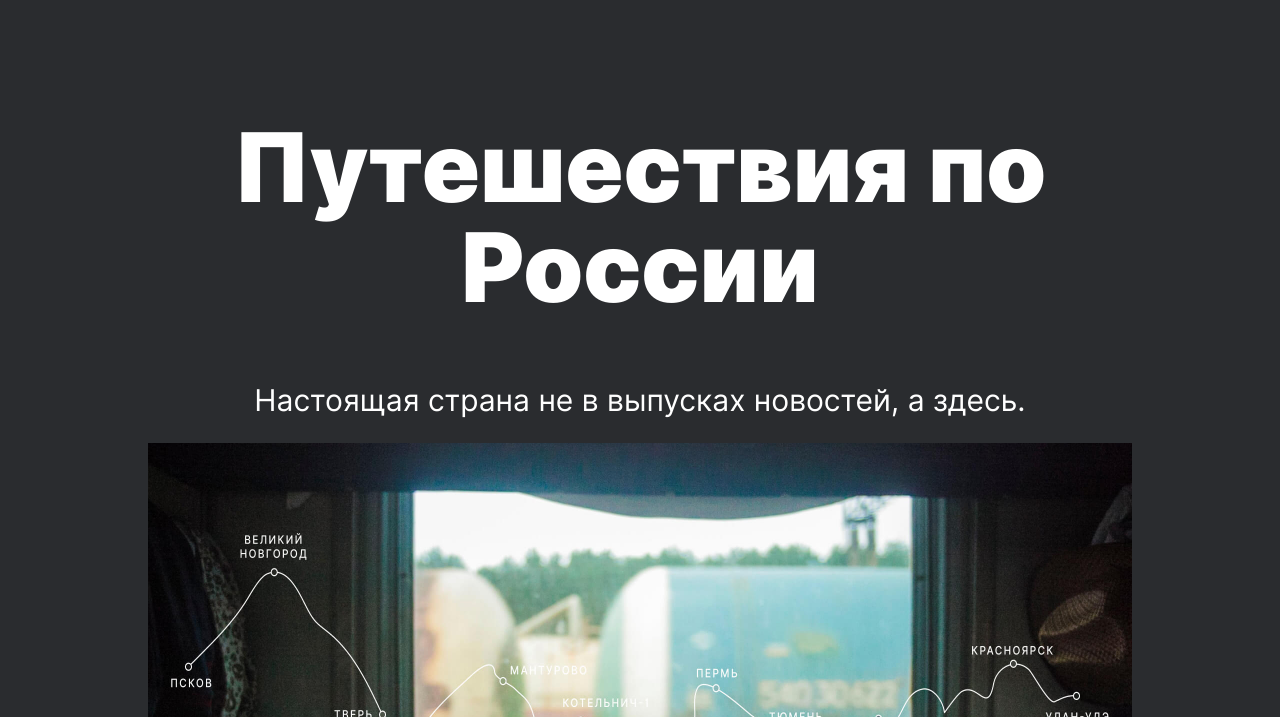
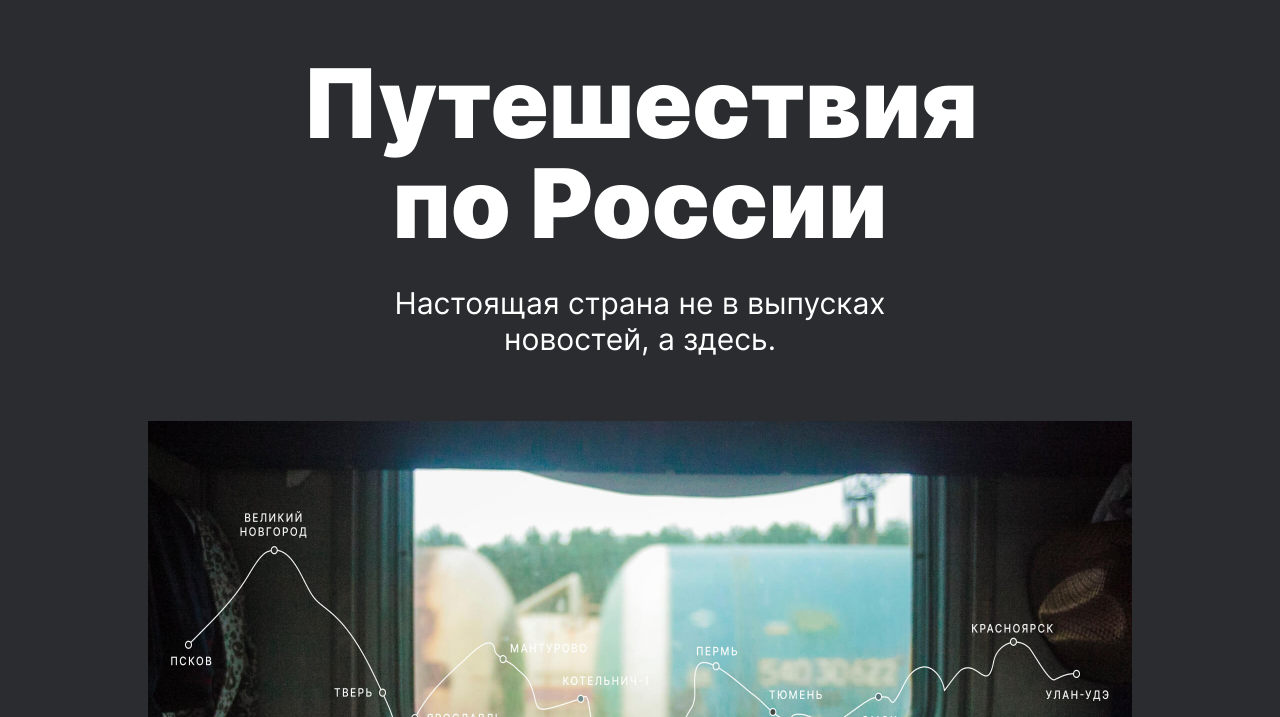
Before and after one commit to mmariaiv/russian-travel, a plain HTML site: page index.html in a window 1280 px wide. Shown: the part 83-800 px from the top of the page. Drawn offline with Linux system fonts and the light colour scheme.

Commit message:
header+lead_done

```diff
--- a/pages/index.css
+++ b/pages/index.css
@@ -1,3 +1,3 @@
 @import url(../vendor/normalize.css);
+@import url(../vendor/inter.css);
 @import url(../styles.css);
-@import url(../vendor/inter.css);
--- a/styles.css
+++ b/styles.css
@@ -10,7 +10,7 @@
 .header {
 	display: flex;
 	justify-content: space-between;
-	width: 1184px;
+	max-width: 1184px;
 	padding-top: 28px;
 	margin: 0 auto;
 	padding-bottom: 56px;
@@ -37,8 +37,8 @@
 
 .lead {
 	margin: 0 auto;
-	width: 984px;
-	padding: 0;
+	max-width: 984px;
+	padding: 0 0 92px 0;
 }
 
 .lead__title {
@@ -47,6 +47,8 @@
 	font-size: 96px;
 	line-height: 100px;
 	text-align: center;
+	margin: 0 auto 32px auto;
+	max-width: 720px;
 }
 
 .lead__subtitle {
@@ -55,11 +57,14 @@
 	font-size: 30px;
 	line-height: 36px;
 	text-align: center;
+	margin: 0 auto 64px auto;
+	max-width: 640px;
 }
 
 .lead__image {
 	width: 984px;
 	height: 615px;
+	margin: 0;
 }
 
 .lead__caption {
@@ -68,4 +73,5 @@
 	font-size: 10px;
 	line-height: 14px;
 	letter-spacing: 1.5px;
+	margin: 0;
 }
```
